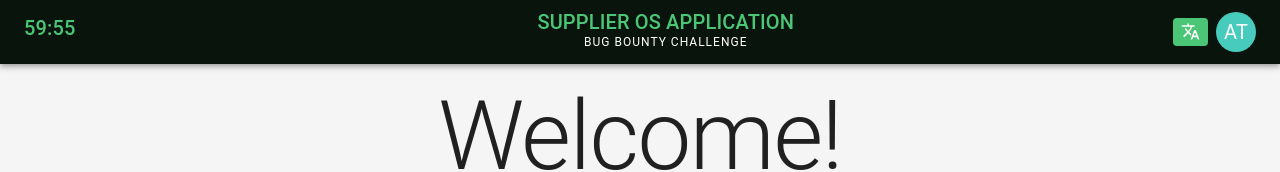
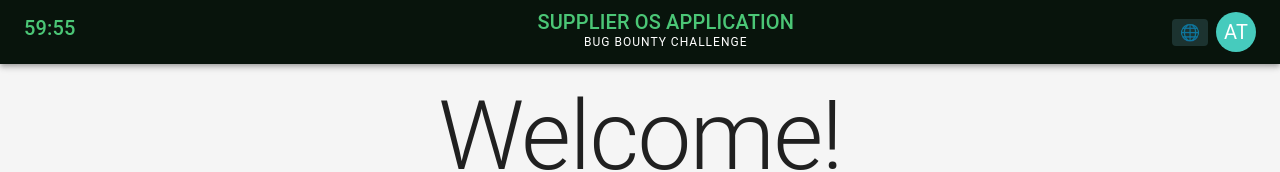
Before and after one commit to AndresSaa/bug-bounty-challenge, a React (Create React App) app: page / in a window 1280 px wide. Shown: the top 172 px of the page. Built offline with nearby package versions, Linux system fonts and the light colour scheme.

Commit message:
fix(language-switcher): replace mdi icon with unicode emoji to fix codesandbox babel error

```diff
--- a/src/components/LanguageSwitcher/index.tsx
+++ b/src/components/LanguageSwitcher/index.tsx
@@ -1,5 +1,3 @@
-import { mdiTranslate } from "@mdi/js";
-import Icon from "@mdi/react";
 import { IconButton, Menu, MenuItem } from "@mui/material";
 import React, { useState } from "react";
 import { useTranslation } from "react-i18next";
@@ -16,11 +14,12 @@ const LanguageSwitcher = () => {
         sx={{
           p: "4px 8px",
           borderRadius: 1,
-          bgcolor: "#4bc676",
-          "&:hover": { bgcolor: "#3aaa62" }
+          bgcolor: "#1c3330",
+          "&:hover": { bgcolor: "#264540" },
+          fontSize: "1rem"
         }}
       >
-        <Icon path={mdiTranslate} size={0.8} color="white" />
+        🌐
       </IconButton>
       <Menu
         anchorEl={anchorEl}
```
